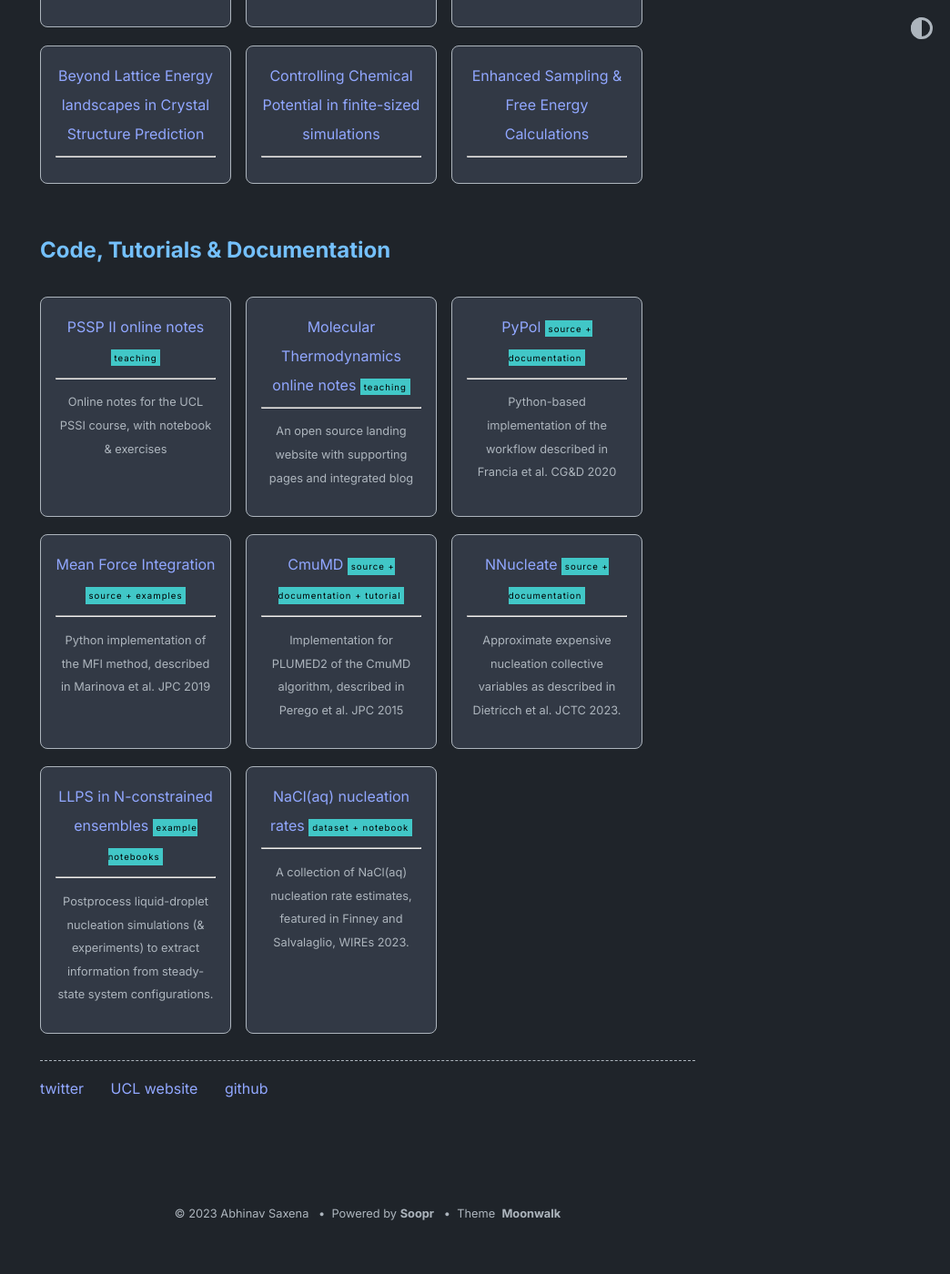
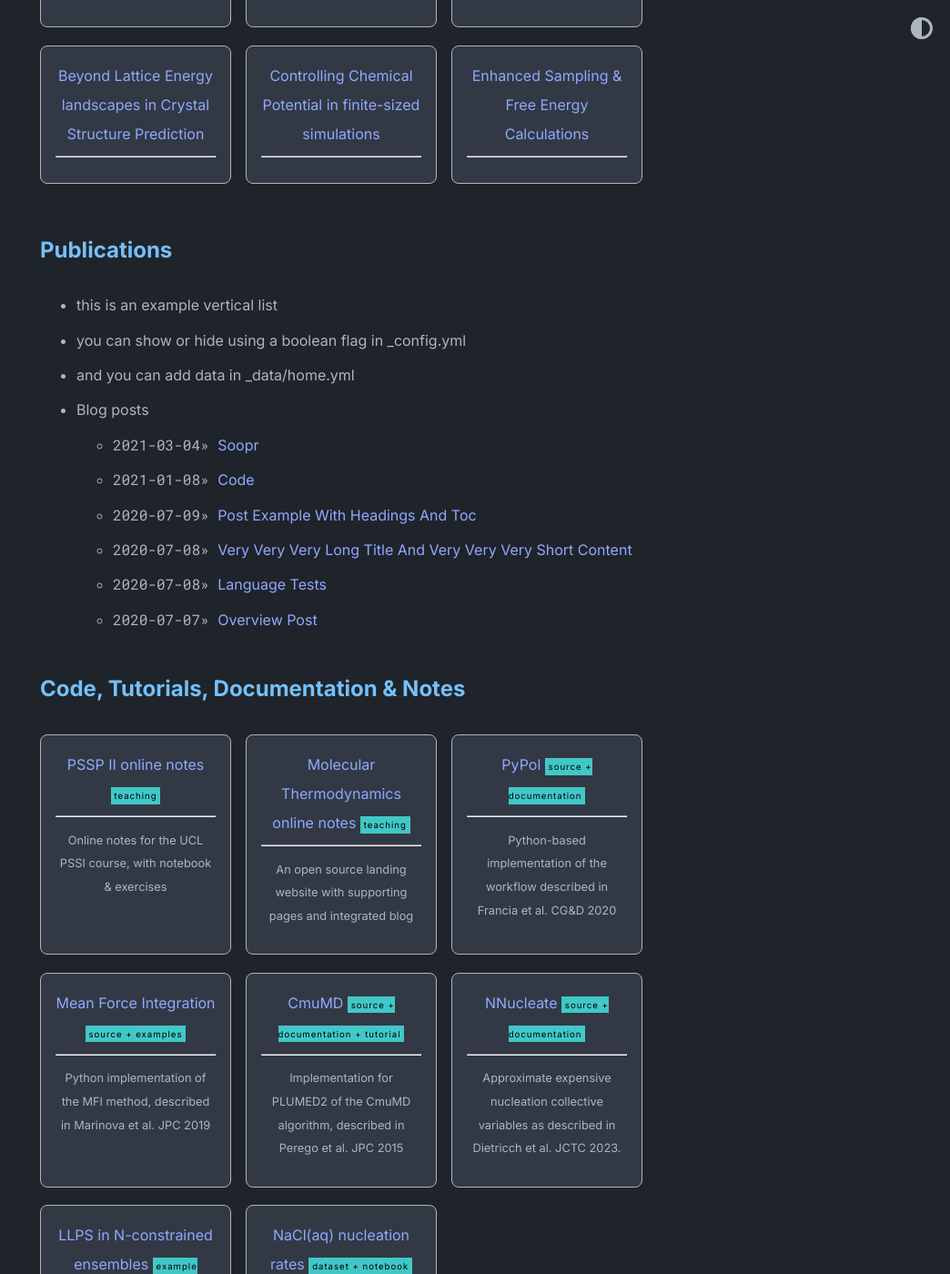
Before and after one commit to mme-ucl/mme-ucl.github.io, a Jekyll site: the page built from index.md, in a window 1280 px wide and 1400 px high, scrolled down 830 px. Shown: the whole window at 91% size, without its empty margins (236-1280 px from the left). Built offline with Jekyll 4.4.1, drawn with Linux system fonts in a browser that asks for light colours; before the commit the page ends 2189 px from its top, so only the background shows below that; some of the changed text lies outside the part shown.

Commit message:
Update _config.yml

```diff
--- a/_config.yml
+++ b/_config.yml
@@ -1,5 +1,5 @@
 title: Molecular Modelling & Engineering Group
-author: Abhinav Saxena
+author: msalvalaglio
 url: https://mme-ucl.github.io # root address of the site
 description: We are a research group working at the interface between physical chemistry and chemical engineering. Our research is focused on the application of molecular simulation methods to tackle problems in the fields of chemical and biochemical engineering.
 
@@ -27,15 +27,15 @@ theme_config:
   show_projects: true # show projects as cards, add in _data/home.yml
   show_blog: false # show blog posts added in _posts
   show_old_projects: true # show old projects as cards, add in _data/home.yml
-  show_misc_list: false # show generic vertical list for misc details, add _data/home.yml
+  show_misc_list: true # show generic vertical list for misc details, add _data/home.yml
   show_reading_time: true # show number of words and reading time in the blog posts
   show_tags: true # show tags in a blog posts
   # options for "home" page
   home:
     title_projects: Research Themes
-    title_misc_list: Details
+    title_misc_list: Publications
     title_blog: Blog
-    title_old_projects: Code, Tutorials & Documentation
+    title_old_projects: Code, Tutorials, Documentation & Notes
 
 soopr:
   publish_token: "" # sign up at https://www.soopr.co to get your publish token and personalize share and reaction options
```
